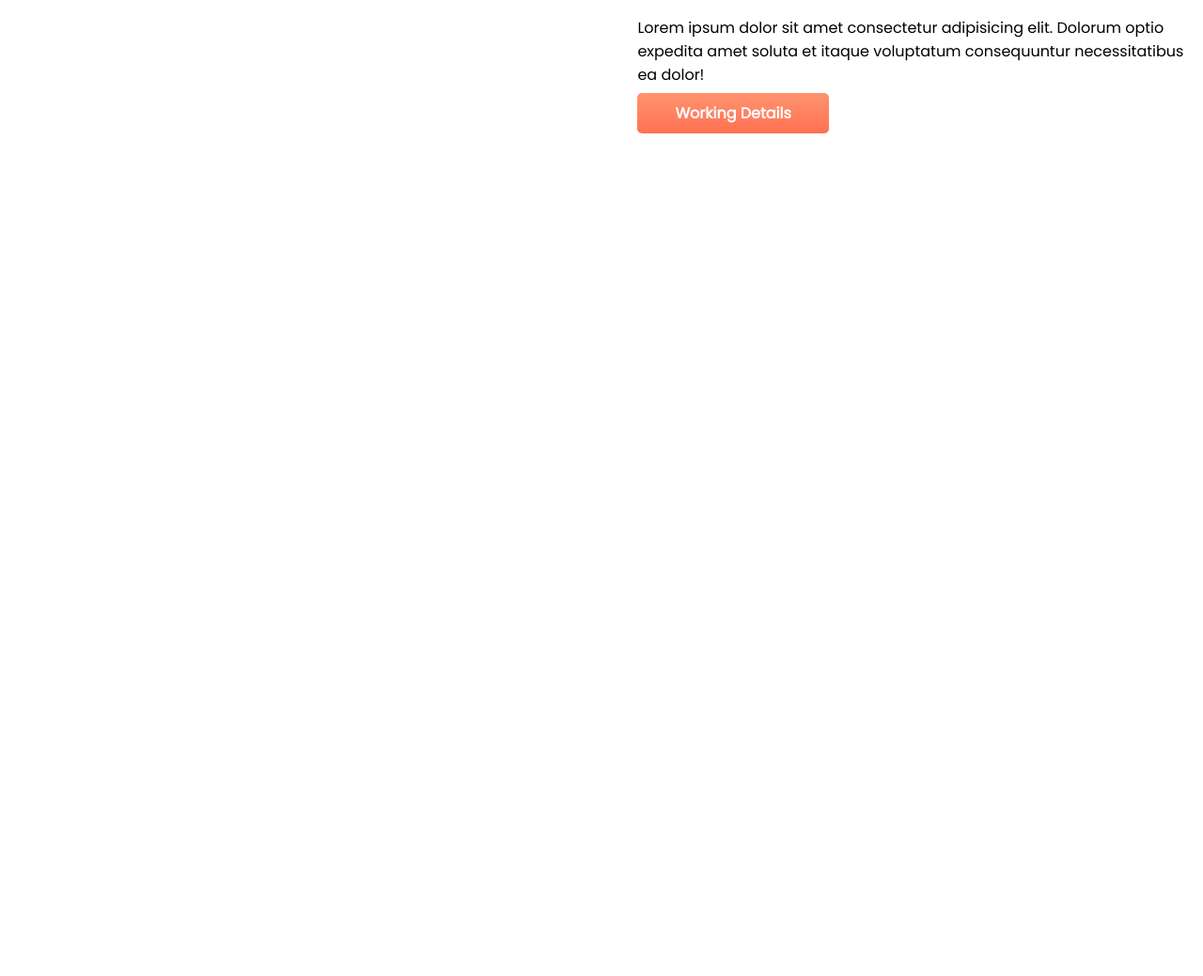
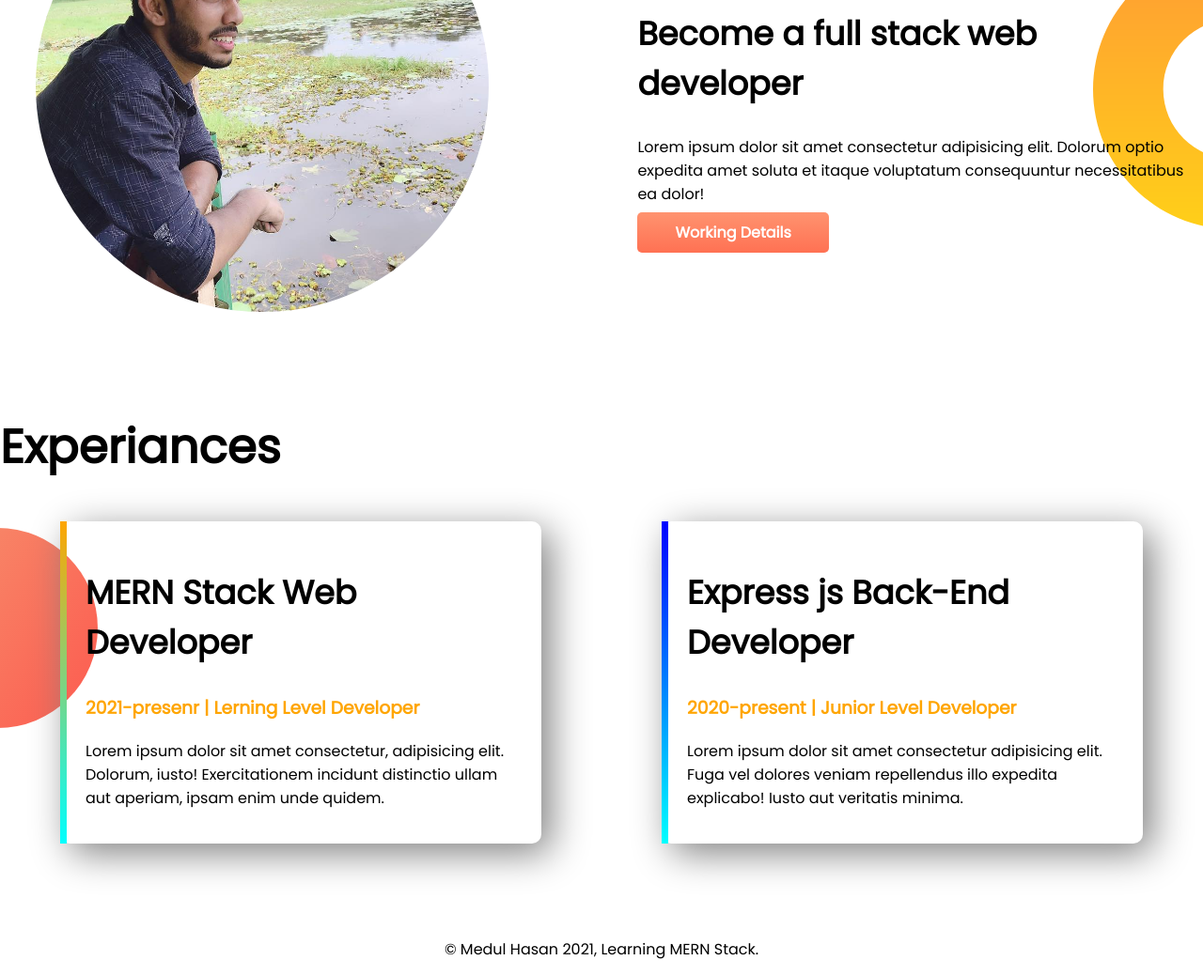
Before and after one commit to MedulHasan/protfolio-website, a plain HTML site: page index.html in a window 1280 px wide. Shown: the part 734-1773 px from the top of the page at 94% size. Before the commit the page ends 967 px from the top, so only its background shows below. Drawn offline with Linux system fonts and the light colour scheme; files whose address does not match are found by name.

Commit message:
complate

```diff
--- a/index.html
+++ b/index.html
@@ -11,7 +11,7 @@
     <link rel="stylesheet" href="style.css">
 </head>
 <body>
-    <section class="top-banner">
+    <section class="top-banner flexible-container">
         <div class="half-width">
             <h1>Welcome To</h1>
             <h1><span class="name-color">Medul Hasan</span> Would</h1>
@@ -23,7 +23,7 @@
             <img src="./images/my-bg-e.png" alt="">
         </div>
     </section>
-    <section class="mid-banner">
+    <section class="mid-banner flexible-container">
         <div class="half-width medul-1">
             <img src="./images/medul-1.jpg" alt="">
         </div>
@@ -34,5 +34,23 @@
             <a class="link-button" href="https://github.com/MedulHasan/" target="_blank">Working Details</a>
         </div>
     </section>
+    <section class="buttom-banner">
+        <h1>Experiances</h1>
+        <div class="flexible-container">
+            <div id="mern-stack" class="experiance-item">
+                <h2>MERN Stack Web Developer</h2>
+                <h3 class="name-color">2021-presenr | Lerning Level Developer</h3>
+                <p>Lorem ipsum dolor sit amet consectetur, adipisicing elit. Dolorum, iusto! Exercitationem incidunt distinctio ullam aut aperiam, ipsam enim unde quidem.</p>
+            </div>
+            <div id="express-js" class="experiance-item">
+                <h2>Express js Back-End Developer</h2>
+                <h3 class="name-color">2020-present | Junior Level Developer</h3>
+                <p>Lorem ipsum dolor sit amet consectetur adipisicing elit. Fuga vel dolores veniam repellendus illo expedita explicabo! Iusto aut veritatis minima.</p>
+            </div>
+        </div>
+    </section>
+    <footer>
+        <p>&copy; Medul Hasan 2021, Learning MERN Stack.</p>
+    </footer>
 </body>
 </html>
--- a/style.css
+++ b/style.css
@@ -7,10 +7,13 @@ body {
 h1 {
     font-size: 50px;
 }
+h2 {
+    font-size: 35px;
+}
 .name-color {
     color: #FFA500;
 }
-section {
+.flexible-container {
     display: flex;
     margin-bottom: 100px;
 }
@@ -42,3 +45,29 @@ section {
     background-position: right;
 
 }
+.buttom-banner {
+    background-image: url(./images/exp-bg.png);
+    background-repeat: no-repeat;
+    background-position: left;
+}
+.experiance-item {
+    width: 40%;
+    margin: 0 5%;
+    padding: 20px;
+    border-radius: 10px;
+    box-shadow: 10px 10px 40px gray;
+}
+#express-js {
+    border-left: 7px solid;
+    border-image: linear-gradient(blue, cyan);
+    border-image-slice: 1;
+}
+#mern-stack {
+    border-left: 7px solid;
+    border-image: linear-gradient(orange, cyan);
+    border-image-slice: 1;
+}
+footer p {
+    text-align: center;
+    font-weight: 400;
+}
```
Also changed, not shown: images/dream-bg.png (added), images/exp-bg.png (added), images/medul-1.jpg (added), images/medul-ed.png (added), images/my-bg-e.png (added), images/my-bg.png (added), images/my-bg2.png (added), images/top-banner.png (added), 1 other file.
